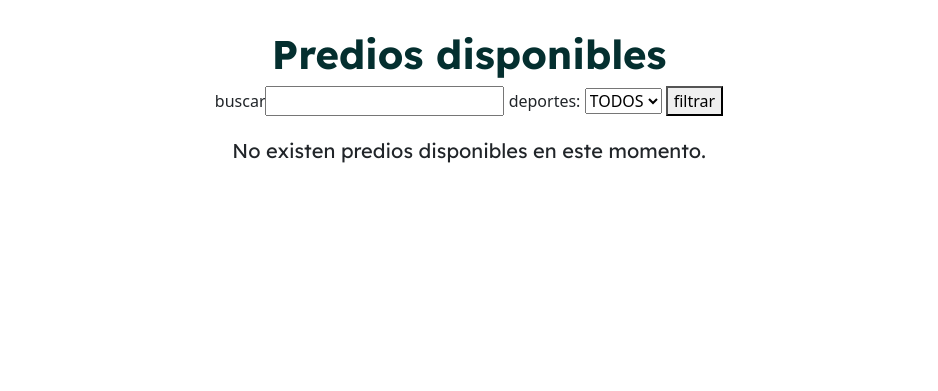
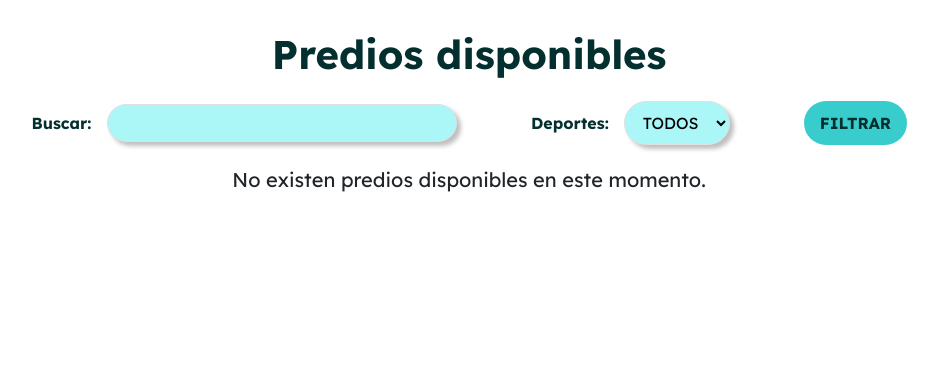
Before and after one commit to bj10asd/SoftwareCancha, a Django app: page /predios/ in a window 1280 px wide. Shown: the part 100-491 px from the top of the page, without its empty margins (171-1109 px from the left). Run offline with Django 4.2, Linux system fonts and the light colour scheme; data that the repository does not hold is empty; some web fonts are replaced.

Commit message:
Implentacion de estilos a los filtros

```diff
--- a/scalo/reservas/static/css/style.css
+++ b/scalo/reservas/static/css/style.css
@@ -425,6 +425,61 @@ footer {
   color: #042F2F;
   padding-top: 1.875rem;
 }
+.predios .filtros {
+  width: 80%;
+  display: flex;
+  justify-content: space-evenly;
+  margin-top: .9375rem;
+}
+.predios .filtros div {
+  display: flex;
+  gap: .9375rem;
+  color: #042F2F;
+  font-family: "Lexend", sans-serif;
+  font-weight: bolder;
+  align-items: center;
+}
+.predios .filtros input {
+  width: 21.875rem;
+  height: 38px;
+  border-radius: 28px;
+  border: 1px solid #E0E0E0;
+  background-color: #ABF7F7;
+  box-shadow: 4px 4px 4px 0px rgba(0, 0, 0, 0.25);
+  padding-left: 1.25rem;
+}
+.predios .filtros select {
+  border-radius: 28px;
+  padding: 10px 14px;
+  background-color: #ABF7F7;
+  border: 1px solid #E0E0E0;
+  box-shadow: 4px 4px 4px 0px rgba(0, 0, 0, 0.25);
+}
+.predios .filtros button {
+  background-color: #38CCCC;
+  width: 10%;
+  color: #ECFDFD;
+  border-style: none;
+  display: flex;
+  color: #042F2F;
+  font-family: "Lexend", sans-serif;
+  font-weight: bolder;
+  justify-content: center;
+  align-items: center;
+  gap: 1.25rem;
+  transition: all 0.3s cubic-bezier(0.25, 0.46, 0.45, 0.94);
+  border-radius: 28px;
+}
+.predios .filtros button:hover {
+  transform: translateZ(50px);
+  transform: scale(1.05);
+  color: #ABF7F7;
+}
+.predios .filtros button:active {
+  transform: translateY(-1px);
+  transform: rotate(2deg);
+  box-shadow: 0 5px 10px rgba(0, 0, 0, 0.2);
+}
 .predios ul {
   width: 80%;
 }
--- a/scalo/reservas/templates/predios.html
+++ b/scalo/reservas/templates/predios.html
@@ -29,10 +29,13 @@
 
 <section class="predios">
     <h1>Predios disponibles</h1>
-    <form action="{% url 'predios' %}" method="get">
+    <form action="{% url 'predios' %}" method="get" class="filtros">
         {% csrf_token %}
-        buscar<input type="text" value="{{filtro_txt}}" id="filtro_txt" name="filtro_txt">
-        deportes:
+        <div>
+            Buscar:<input type="text" value="{{filtro_txt}}" id="filtro_txt" name="filtro_txt">
+        </div>
+        <div>
+            Deportes:
             <select name="fil_select" id="fil_select">
                 <option value="0"> TODOS</option>
                 {% for e in deportes %}
@@ -43,8 +46,9 @@
                     {% endif %}
                 {% endfor %}
             </select>
+        </div>
 
-        <button> filtrar</button>
+        <button>FILTRAR</button>
     </form>
 {% if predios %}
     {% for predio in predios %}
```
Also changed, not shown: scalo/media/upload/foto-login_GKCjuFK.png (added), scalo/media/upload/image1_9KbpBJt.png (added). Lines whose indentation alone changed are shown as unchanged.
